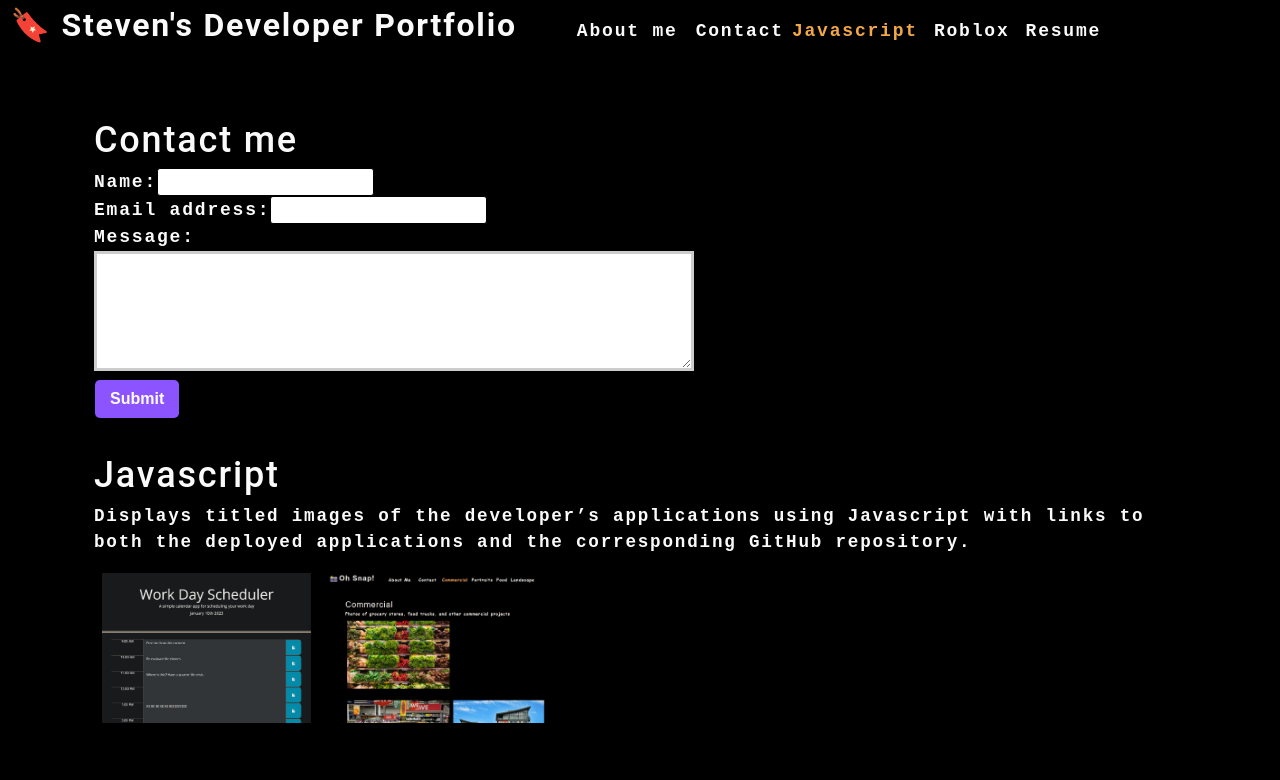
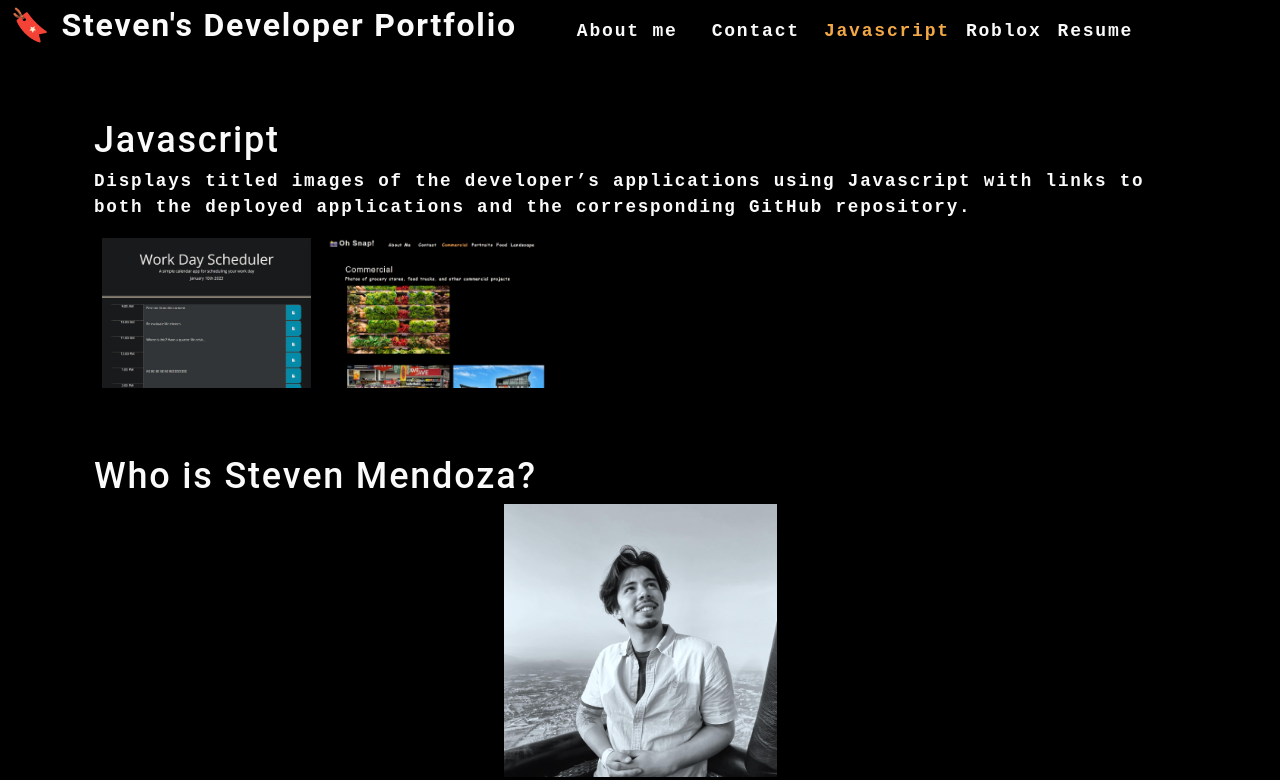
Before and after one commit to smendoza94/dev-portfolio-react, a React (Create React App) app: page / in a window 1280 px wide. Shown: the top 780 px of the page. Built offline with nearby package versions, Linux system fonts and the light colour scheme.

Commit message:
conditional render of comps on nav selection

```diff
--- a/src/App.js
+++ b/src/App.js
@@ -6,6 +6,7 @@ import Gallery from "./components/Gallery";
 import ContactForm from "./components/Contact";
 
 function App() {
+  const [contactSelected, setContactSelected] = useState(false);
   const [categories] = useState([
     {
       name: "javascript",
@@ -29,14 +30,30 @@ function App() {
   return (
     <div>
       <Nav
+        // Passing the getter and setter functions into the Nav component
+        // will allow this component to modify the state in the App component,
+        // which will conditionally render based on the user's selection.
         categories={categories}
         setCurrentCategory={setCurrentCategory}
         currentCategory={currentCategory}
+        contactSelected={contactSelected}
+        setContactSelected={setContactSelected}
       ></Nav>
       <main>
-        <ContactForm></ContactForm>
-        <Gallery currentCategory={currentCategory}></Gallery>
-        <About></About>
+        {/* The shorthand condition is called a ternary operator,
+        identified with the ? and : symbols. The ternary operator is
+        a popular pattern in React to enable conditional rendering,
+        similar to how we used the && operator as a short circuit.
+        With the ternary, though, we supply the false condition to
+        render as well. */}
+        {!contactSelected ? (
+          <>
+            <Gallery currentCategory={currentCategory}></Gallery>
+            <About></About>
+          </>
+        ) : (
+          <ContactForm></ContactForm>
+        )}
       </main>
     </div>
   );
--- a/src/components/Nav/index.js
+++ b/src/components/Nav/index.js
@@ -4,7 +4,13 @@ import { capitalizeFirstLetter } from "../../utils/helpers";
 // passing props from App.js
 function Nav(props) {
   // deconstruct the props brought over from App.js
-  const { categories = [], setCurrentCategory, currentCategory } = props;
+  const {
+    categories = [],
+    setCurrentCategory,
+    currentCategory,
+    contactSelected,
+    setContactSelected,
+  } = props;
 
   useEffect(() => {
     // first argument is the callback function
@@ -28,10 +34,12 @@ function Nav(props) {
       <nav>
         <ul className="flex-row">
           <li className="mx-2">
-            <a href="#about">About me</a>
+            <a href="#about" onClick={() => setContactSelected(false)}>
+              About me
+            </a>
           </li>
-          <li>
-            <span>Contact</span>
+          <li className={`mx-2 $ ${contactSelected && "navActive"}`}>
+            <span onClick={() => setContactSelected(true)}>Contact</span>
           </li>
           {/* loads the categories listed in the navigation bar
           the useState hook here for the option to change the
@@ -46,6 +54,7 @@ function Nav(props) {
               <span
                 onClick={() => {
                   setCurrentCategory(category);
+                  setContactSelected(false);
                 }}
               >
                 {capitalizeFirstLetter(category.name)}
```
